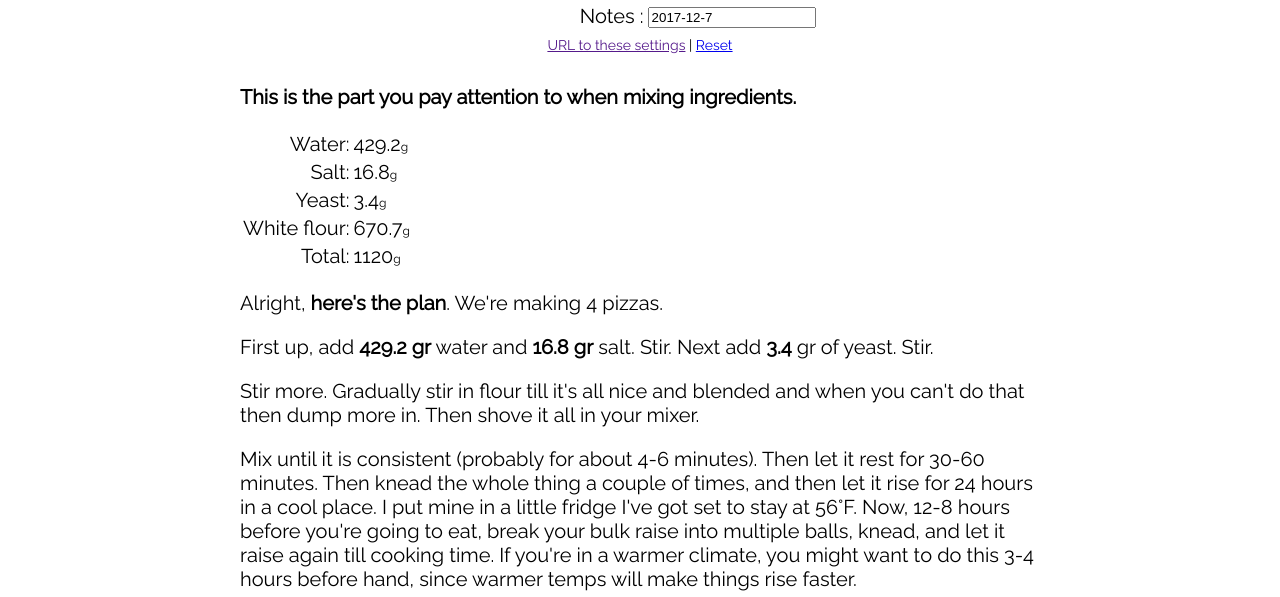
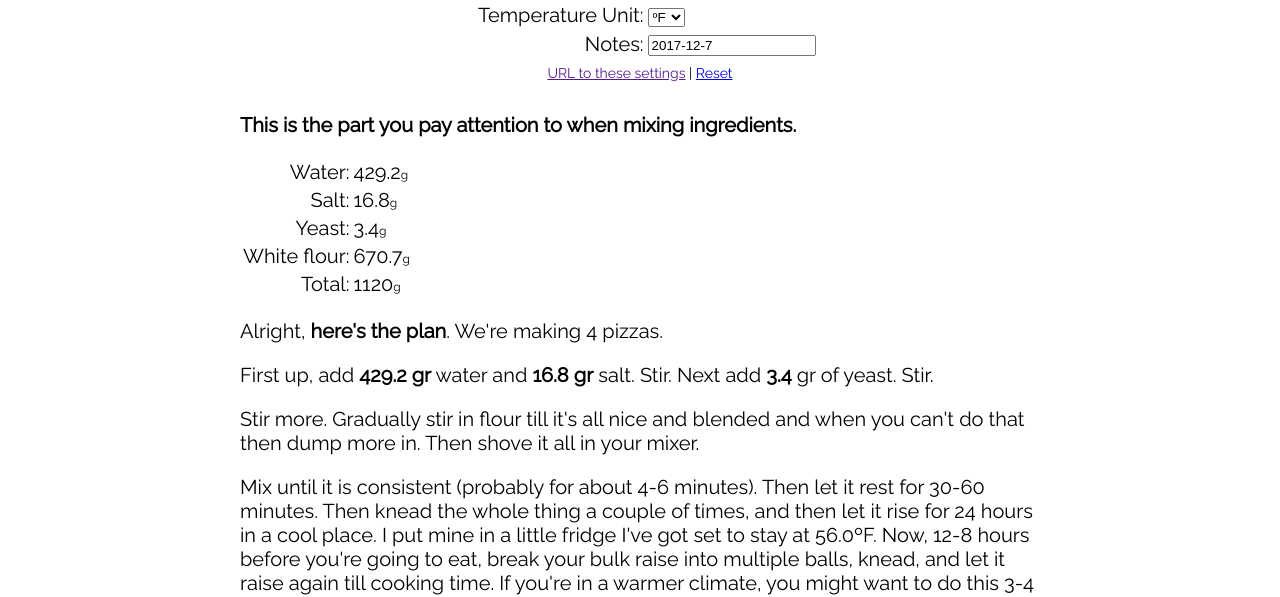
Before and after one commit to ccgus/doughcalc, a plain HTML site: page index.html in a window 1280 px wide. Shown: the part 337-934 px from the top of the page. Drawn offline with Linux system fonts and the light colour scheme.

Commit message:
It now allows to change the temperature unit to Celsius

```diff
--- a/index.html
+++ b/index.html
@@ -142,6 +142,15 @@
 				return fixedQuantity <= 0 ? "" : "<span class=\"measure\">" + fixedQuantity + "</span> gr of " + unit;
 			}
 
+			function fToC(degreesF) {
+				return (degreesF-32)/1.8
+			}
+
+			function formattedTemperature(degreesF, unit) {
+				const value = (unit == "ºC") ? fToC(degreesF) : degreesF
+				return Number.parseFloat(value).toFixed(1) + unit
+			}
+
     		function recalc() {
 
         		var ballCount         = parseInt(document.getElementById("ballCount").value);
@@ -231,6 +240,15 @@
                 tableVis("finalOtherRow",      otherG > 0);
                 tableVis("finalTriviaRow",     showTrivia);
 
+
+				const temperatureValues = document.getElementsByClassName("temperatureValue")
+				for (var i = temperatureValues.length - 1; i >= 0; i--) {
+					const temperatureItem = temperatureValues[i]
+					const temperatureValue = temperatureItem.getAttribute("value")
+
+					temperatureItem.innerHTML = formattedTemperature(temperatureValue, document.getElementById("temperature").value)
+				}
+
         		/*
         		halfFlour = ((flourPB * ballCount) / 2);
 
@@ -263,15 +281,9 @@
 
         		for (var k in params){
             		if (document.getElementById(k)) {
+                		const value = decodeURIComponent(params[k]);
 
-                		var value = params[k];
-
-                		if (k == "notes") {
-                    		value = decodeURIComponent(value);
-                		}
-
-                        document.getElementById(k).value = value;
-
+						document.getElementById(k).value = value;
             		}
                 }
 
@@ -283,7 +295,7 @@
 
         		var baseURL = window.location.href.split('?')[0]
         		baseURL = baseURL + "?";
-        		var elements = ["ballCount", "ballWeight", "waterPercent", "saltPercent", "wholeWheatPercent", "oilPercent", "yeastPercent", "leavenPercent", "sugarPercent", "otherPercent"];
+        		var elements = ["ballCount", "ballWeight", "waterPercent", "saltPercent", "wholeWheatPercent", "oilPercent", "yeastPercent", "leavenPercent", "sugarPercent", "otherPercent", "temperature"];
 
         		elements.forEach(function(k) {
             		baseURL = baseURL + k + "=" + document.getElementById(k).value + "&"
@@ -414,7 +426,17 @@
             	</tr>
 
             	<tr>
-                	<td align="right">Notes :</td>
+                	<td align="right">Temperature Unit:</td>
+                	<td>
+						<select name="temperature" id="temperature" onchange="recalc(); return true;">
+							<option value="ºF">ºF</option>
+							<option value="ºC">ºC</option>
+						</select>
+					</td>
+            	</tr>
+
+            	<tr>
+                	<td align="right">Notes:</td>
                 	<td>
                     	<input type="text" id="notes" name="notes" class="inputField" style="width: 160px;" onchange="makeBookmark(); return true;">
                     </td>
@@ -485,7 +507,7 @@
 
         <p>Stir more. Gradually stir in flour till it's all nice and blended and when you can't do that then dump more in. Then shove it all in your mixer.</p>
 
-        <p>Mix until it is consistent (probably for about 4-6 minutes). Then let it rest for 30-60 minutes. Then knead the whole thing a couple of times, and then let it rise for 24 hours in a cool place. I put mine in a little fridge I've got set to stay at 56°F. Now, 12-8 hours before you're going to eat, break your bulk raise into multiple balls, knead, and let it raise again till cooking time. If you're in a warmer climate, you might want to do this 3-4 hours before hand, since warmer temps will make things rise faster.</p>
+        <p>Mix until it is consistent (probably for about 4-6 minutes). Then let it rest for 30-60 minutes. Then knead the whole thing a couple of times, and then let it rise for 24 hours in a cool place. I put mine in a little fridge I've got set to stay at <span class="temperatureValue" value="56"></span>. Now, 12-8 hours before you're going to eat, break your bulk raise into multiple balls, knead, and let it raise again till cooking time. If you're in a warmer climate, you might want to do this 3-4 hours before hand, since warmer temps will make things rise faster.</p>
 
         <p><strong>"OH CRAP, I DIDN'T READ AHEAD AND I DON'T HAVE 36 HOURS TO DO THIS."</strong></p>
 
```
